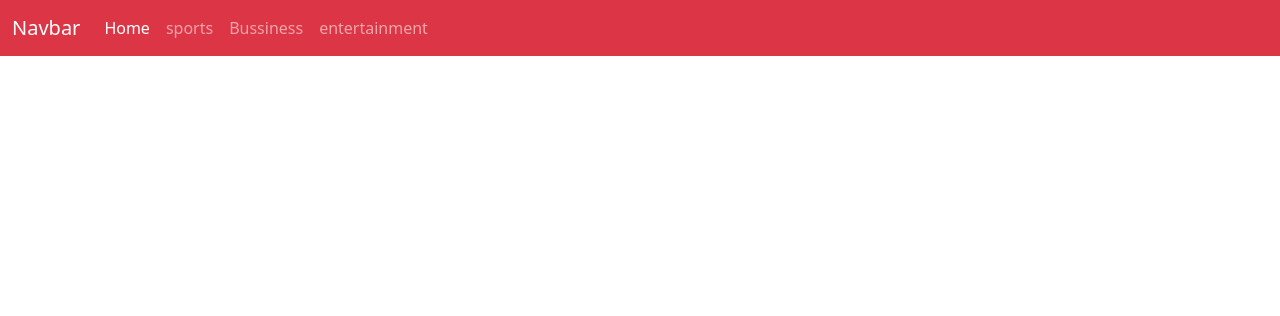
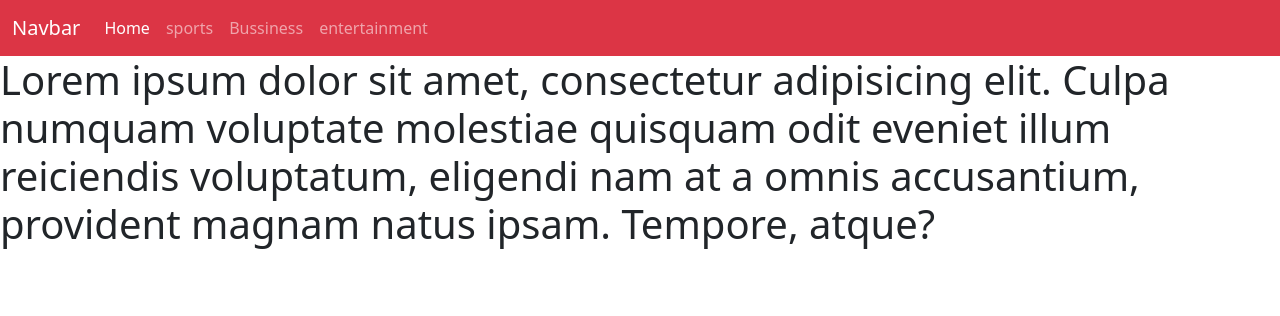
Before and after one commit to elijah-dot/pythonflask-newsapi, a Flask app: page / in a window 1280 px wide. Shown: the top 316 px of the page. Run offline with Flask 2, Linux system fonts and the light colour scheme.

Commit message:
deleted navbar.html

```diff
--- a/app/app.py
+++ b/app/app.py
@@ -9,9 +9,8 @@ from newsapi import NewsApiClient
 app = Flask(__name__)
 # navbar
 @app.route('/')
-def navbar():
-
-    return render_template("navbar.html")
+def display():
+    return render_template("display.html")
 
 
 # create a route function
--- a/app/templates/base.html
+++ b/app/templates/base.html
@@ -14,7 +14,41 @@
     />
   </head>
   <body>
-      {% block navbar %}{% endblock %}
+    <nav class="navbar navbar-expand-lg navbar-dark bg-danger">
+      <div class="container-fluid">
+        <a class="navbar-brand" href="#">Navbar</a>
+        <button
+          class="navbar-toggler"
+          type="button"
+          data-bs-toggle="collapse"
+          data-bs-target="#navbarNav"
+          aria-controls="navbarNav"
+          aria-expanded="false"
+          aria-label="Toggle navigation"
+        >
+          <span class="navbar-toggler-icon"></span>
+        </button>
+        <div class="collapse navbar-collapse" id="navbarNav">
+          <ul class="navbar-nav">
+            <li class="nav-item">
+              <a class="nav-link active" aria-current="page" href="#">Home</a>
+            </li>
+            <li class="nav-item">
+              <a class="nav-link" href="#">sports</a>
+            </li>
+            <li class="nav-item">
+              <a class="nav-link" href="#">Bussiness</a>
+            </li>
+            <li class="nav-item">
+              <a class="nav-link">entertainment</a>
+            </li>
+          </ul>
+        </div>
+      </div>
+    </nav>
+    <div>{% block display %}{% endblock %}</div>
+
+
     <script
       src="https://cdn.jsdelivr.net/npm/bootstrap@5.1.3/dist/js/bootstrap.bundle.min.js"
       integrity="sha384-ka7Sk0Gln4gmtz2MlQnikT1wXgYsOg+OMhuP+IlRH9sENBO0LRn5q+8nbTov4+1p"
--- a/app/templates/display.html
+++ b/app/templates/display.html
@@ -1,5 +1,13 @@
-<!-- styles block -->
-{% block styles%}
-{{super()}}
-<link rel="stylesheet" href="{{url_for('static'filename='css/display.css')}}" type="text/css">
+
+
+{% extends "base.html" %}
+{% block display %}
+
+<h1>
+  Lorem ipsum dolor sit amet, consectetur adipisicing elit. Culpa numquam
+  voluptate molestiae quisquam odit eveniet illum reiciendis voluptatum,
+  eligendi nam at a omnis accusantium, provident magnam natus ipsam. Tempore,
+  atque?
+</h1>
+
 {% endblock%}
--- a/app/templates/navbar.html
+++ /dev/null
@@ -1,28 +0,0 @@
-{% extends "base.html" %}
-<!-- content block -->
-{% block navbar %}
-<nav class="navbar navbar-expand-lg navbar-dark bg-danger">
-    <div class="container-fluid">
-      <a class="navbar-brand" href="#">Navbar</a>
-      <button class="navbar-toggler" type="button" data-bs-toggle="collapse" data-bs-target="#navbarNav" aria-controls="navbarNav" aria-expanded="false" aria-label="Toggle navigation">
-        <span class="navbar-toggler-icon"></span>
-      </button>
-      <div class="collapse navbar-collapse" id="navbarNav">
-        <ul class="navbar-nav">
-          <li class="nav-item">
-            <a class="nav-link active" aria-current="page" href="#">Home</a>
-          </li>
-          <li class="nav-item">
-            <a class="nav-link" href="#">sports</a>
-          </li>
-          <li class="nav-item">
-            <a class="nav-link" href="#">Bussiness</a>
-          </li>
-          <li class="nav-item">
-            <a class="nav-link">entertainment</a>
-          </li>
-        </ul>
-      </div>
-    </div>
-  </nav>
-{% endblock %}
```
